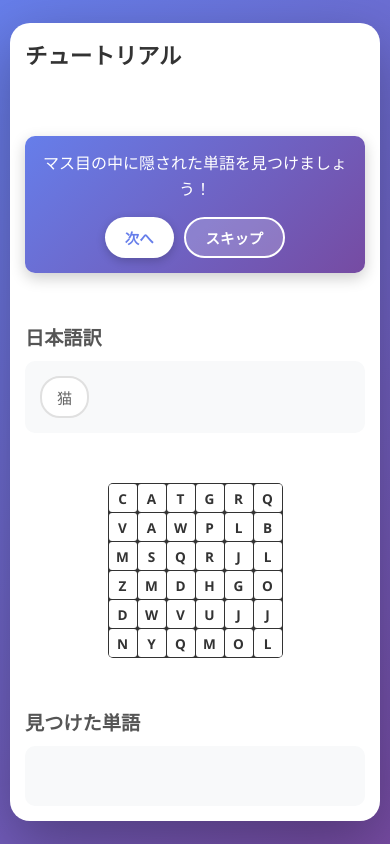
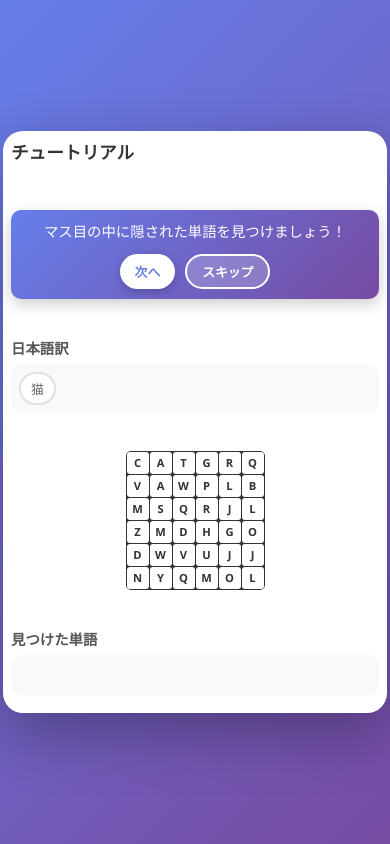
Before and after one commit to Reo-KU/masume_english, a plain HTML site: page index.html in a window 390 px wide. Both pictures are taken after a click on the button "チュートリアルを始める". Drawn offline with Linux system fonts and the light colour scheme.

Commit message:
Add files via upload

```diff
--- a/script.js
+++ b/script.js
@@ -365,6 +365,9 @@
     tutorialGrid.innerHTML = '';
     tutorialGrid.style.gridTemplateColumns = `repeat(${tutorialGridSize}, 1fr)`;
 
+    // スマホ対応：グリッドサイズを画面に合わせて調整
+    adjustTutorialGridSize();
+
     for (let y = 0; y < tutorialGridSize; y++) {
         for (let x = 0; x < tutorialGridSize; x++) {
             const cell = document.createElement('div');
@@ -397,6 +400,28 @@
         e.preventDefault();
         endTutorialSelection();
     }, { passive: false });
+
+    // リサイズ時にグリッドサイズを再調整
+    window.addEventListener('resize', adjustTutorialGridSize);
+}
+
+// チュートリアルグリッドサイズを画面に合わせて調整
+function adjustTutorialGridSize() {
+    const container = document.querySelector('.grid-container');
+    if (!container || !tutorialGrid) return;
+
+    const containerWidth = container.clientWidth;
+    const availableWidth = containerWidth - 20; // パディングを考慮
+    const cellSize = Math.floor(availableWidth / tutorialGridSize);
+
+    // セルの最小サイズを確保
+    const minCellSize = window.innerWidth <= 480 ? 22 : 25;
+    if (cellSize < minCellSize) {
+        const maxGridWidth = minCellSize * tutorialGridSize;
+        tutorialGrid.style.maxWidth = `${maxGridWidth}px`;
+    } else {
+        tutorialGrid.style.maxWidth = '100%';
+    }
 }
 
 function startTutorialSelection(e, x, y) {
@@ -1286,6 +1311,9 @@
     // CSSグリッドの列数を動的に設定
     gridElement.style.gridTemplateColumns = `repeat(${gridSize}, 1fr)`;
 
+    // スマホ対応：グリッドサイズを画面に合わせて調整
+    adjustGridSize();
+
     for (let y = 0; y < gridSize; y++) {
         for (let x = 0; x < gridSize; x++) {
             const cell = document.createElement('div');
@@ -1323,6 +1351,28 @@
         e.preventDefault();
         endSelection();
     }, { passive: false });
+
+    // リサイズ時にグリッドサイズを再調整
+    window.addEventListener('resize', adjustGridSize);
+}
+
+// グリッドサイズを画面に合わせて調整
+function adjustGridSize() {
+    const container = document.querySelector('.grid-container');
+    if (!container || !gridElement) return;
+
+    const containerWidth = container.clientWidth;
+    const availableWidth = containerWidth - 20; // パディングを考慮
+    const cellSize = Math.floor(availableWidth / gridSize);
+
+    // セルの最小サイズを確保
+    const minCellSize = window.innerWidth <= 480 ? 22 : 25;
+    if (cellSize < minCellSize) {
+        const maxGridWidth = minCellSize * gridSize;
+        gridElement.style.maxWidth = `${maxGridWidth}px`;
+    } else {
+        gridElement.style.maxWidth = '100%';
+    }
 }
 
 // タッチ位置からセル座標を取得
--- a/style.css
+++ b/style.css
@@ -1,3 +1,4 @@
+
 * {
     margin: 0;
     padding: 0;
@@ -360,6 +361,9 @@
     touch-action: none;
     -webkit-overflow-scrolling: touch;
     overflow: hidden;
+    /* スマホ対応：最大幅を制限 */
+    max-width: 100%;
+    box-sizing: border-box;
 }
 
 .grid {
@@ -374,6 +378,8 @@
     touch-action: none;
     user-select: none;
     -webkit-user-select: none;
+    /* スマホ対応：グリッドサイズを画面に合わせて調整 */
+    box-sizing: border-box;
 }
 
 .cell {
@@ -395,6 +401,8 @@
     touch-action: none;
     transition: all 0.2s;
     border-radius: 3px;
+    /* スマホ対応：セルサイズを画面に合わせて調整 */
+    box-sizing: border-box;
 }
 
 .cell:hover {
@@ -534,31 +542,78 @@
 /* レスポンシブ対応 */
 @media (max-width: 768px) {
     body {
-        padding: 10px;
+        padding: 5px;
     }
 
     .container {
-        padding: 15px;
+        padding: 10px;
         max-width: 100%;
     }
 
     h1 {
-        font-size: 1.8em;
+        font-size: 1.5em;
+        margin-bottom: 10px;
     }
 
     h2 {
-        font-size: 1.4em;
+        font-size: 1.2em;
+        margin-bottom: 10px;
+    }
+
+    h3 {
+        font-size: 1em;
+        margin-bottom: 8px;
     }
 
     .cell {
-        min-width: 28px;
-        min-height: 28px;
-        font-size: 0.85em;
+        min-width: 25px;
+        min-height: 25px;
+        font-size: 0.75em;
     }
 
     .grid {
         gap: 1px;
         padding: 1px;
+        max-width: calc(100vw - 30px);
+    }
+
+    .grid-container {
+        margin-bottom: 10px;
+        padding: 0 5px;
+    }
+
+    .game-header {
+        margin-bottom: 10px;
+        flex-wrap: wrap;
+    }
+
+    .translations-display {
+        margin-bottom: 10px;
+    }
+
+    .translations-list {
+        padding: 10px;
+        gap: 8px;
+    }
+
+    .translation-item {
+        padding: 6px 12px;
+        font-size: 0.85em;
+    }
+
+    .found-words {
+        margin-bottom: 10px;
+    }
+
+    .found-words-list {
+        padding: 10px;
+        gap: 8px;
+        min-height: 50px;
+    }
+
+    .found-word-item {
+        padding: 6px 12px;
+        font-size: 0.85em;
     }
 
     .difficulty-buttons {
@@ -594,16 +649,131 @@
     }
 
     .tutorial-guide {
-        padding: 15px;
+        padding: 12px;
+        margin-bottom: 10px;
     }
 
     .guide-content p {
-        font-size: 1em;
+        font-size: 0.95em;
+        margin-bottom: 12px;
     }
 
     .guide-button,
     .skip-button {
-        padding: 8px 20px;
-        font-size: 0.9em;
+        padding: 8px 18px;
+        font-size: 0.85em;
+    }
+
+    .tutorial-intro {
+        padding: 10px;
+    }
+
+    .tutorial-intro p {
+        font-size: 0.95em;
+        margin: 10px 0;
+    }
+
+    .words-display {
+        padding: 15px;
+        gap: 10px;
+        margin: 15px 0;
+    }
+
+    .word-item {
+        padding: 10px 15px;
+    }
+
+    .word-item .english {
+        font-size: 1.1em;
+    }
+
+    .word-item .japanese {
+        font-size: 1em;
     }
 }
+
+/* スマホ縦向き専用のスタイル */
+@media (max-width: 480px) and (orientation: portrait) {
+    body {
+        padding: 3px;
+    }
+
+    .container {
+        padding: 8px;
+    }
+
+    h1 {
+        font-size: 1.3em;
+        margin-bottom: 8px;
+    }
+
+    h2 {
+        font-size: 1.1em;
+        margin-bottom: 8px;
+    }
+
+    h3 {
+        font-size: 0.9em;
+        margin-bottom: 6px;
+    }
+
+    .cell {
+        min-width: 22px;
+        min-height: 22px;
+        font-size: 0.7em;
+    }
+
+    .grid {
+        max-width: calc(100vw - 20px);
+    }
+
+    .grid-container {
+        margin-bottom: 8px;
+        padding: 0 3px;
+    }
+
+    .game-header {
+        margin-bottom: 8px;
+    }
+
+    .translations-display {
+        margin-bottom: 8px;
+    }
+
+    .translations-list {
+        padding: 8px;
+        gap: 6px;
+    }
+
+    .translation-item {
+        padding: 5px 10px;
+        font-size: 0.8em;
+    }
+
+    .found-words-list {
+        padding: 8px;
+        gap: 6px;
+        min-height: 40px;
+    }
+
+    .found-word-item {
+        padding: 5px 10px;
+        font-size: 0.8em;
+    }
+
+    .tutorial-guide {
+        padding: 10px;
+        margin-bottom: 8px;
+    }
+
+    .guide-content p {
+        font-size: 0.9em;
+        margin-bottom: 10px;
+    }
+
+    .guide-button,
+    .skip-button {
+        padding: 6px 15px;
+        font-size: 0.8em;
+    }
+}
```
